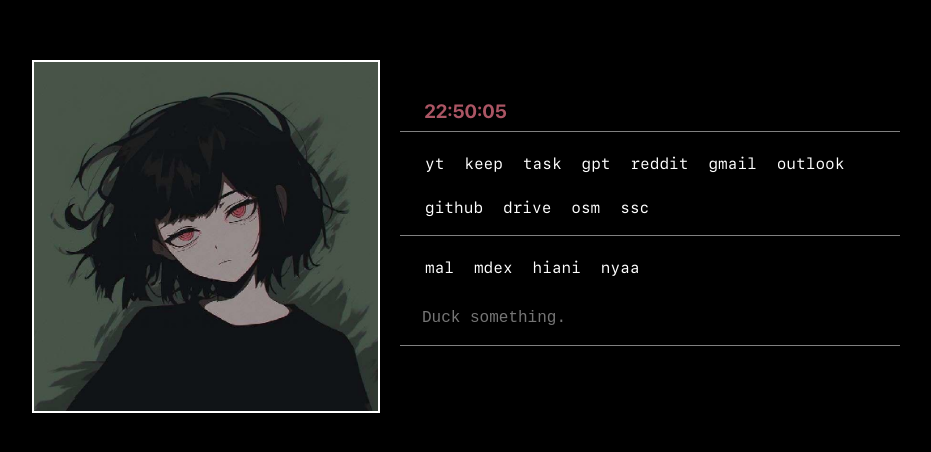
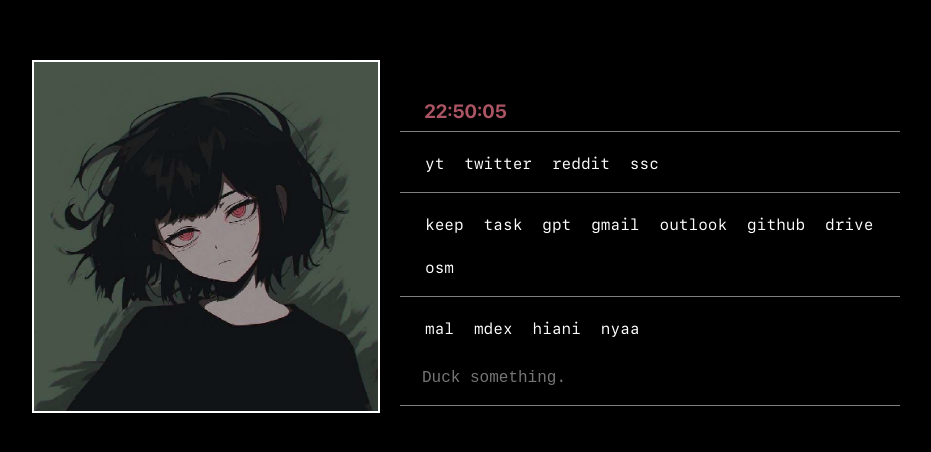
Before and after one commit to HexyHack/my-homepage, a plain HTML site: page index.html in a window 1280 px wide. Shown: the part 160-612 px from the top of the page, without its empty margins (164-1095 px from the left). Drawn offline with Linux system fonts and the light colour scheme; no server answers.

Commit message:
Update index.html

```diff
--- a/index.html
+++ b/index.html
@@ -24,16 +24,22 @@
 				<hr>
 				<ul>
 					<li><a href="https://youtube.com/" target="_parent">yt</a></li>
+					<li><a href="https://x.com/" target="_parent">twitter</a></li>
+					<li><a href="https://reddit.com/" target="_parent">reddit</a></li>
+					<li><a href="https://https://www.skyscrapercity.com" target="_parent">ssc</a></li>
+				</ul>
+				<hr>
+				<ul>
+
 					<li><a href="https://keep.google.com/" target="_parent">keep</a></li>
 					<li><a href="https://calendar.google.com/calendar/u/0/r/tasks?pli=1" target="_parent">task</a></li>
 					<li><a href="https://gemini.google.com/" target="_parent">gpt</a></li>
-					<li><a href="https://reddit.com/" target="_parent">reddit</a></li>
 					<li><a href="https://gmail.com/" target="_parent">gmail</a></li>
 					<li><a href="https://outlook.live.com/owa" target="_parent">outlook</a></li>
 					<li><a href="https://github.com/" target="_parent">github</a></li>
 					<li><a href="https://drive.google.com/drive/" target="_parent">drive</a></li>
 					<li><a href="https://openstreetmap.org" target="_parent">osm</a></li>
-					<li><a href="https://https://www.skyscrapercity.com" target="_parent">ssc</a></li>
+
 				</ul>
 				<hr>
 				<ul>
```
